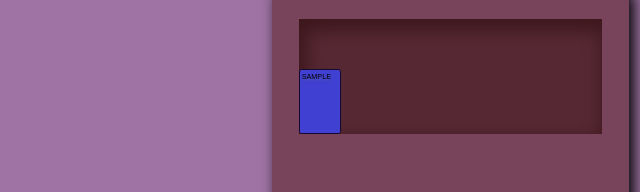
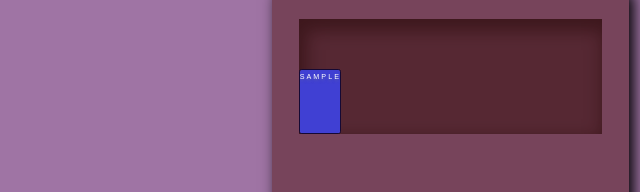
Before and after one commit to StevieAmb/shelves_of_ones_own, a website built with webpack: page index.html in a window 1280 px wide. Both pictures are taken after typing "Sample" into the empty fields and a click on the button "ADD A NEW BOOK". Shown: the part 229-421 px from the top of the page, 319-959 px from the left. Built offline with nearby package versions, Linux system fonts and the light colour scheme.

Commit message:
Change book title color wo white

```diff
--- a/index.css
+++ b/index.css
@@ -166,7 +166,8 @@
 }
 
 .blue p {
-  color: black;
+  color: white;
+  letter-spacing: 2px;
   width: 100%;
   height: 100%;
   padding: 2px;
```
